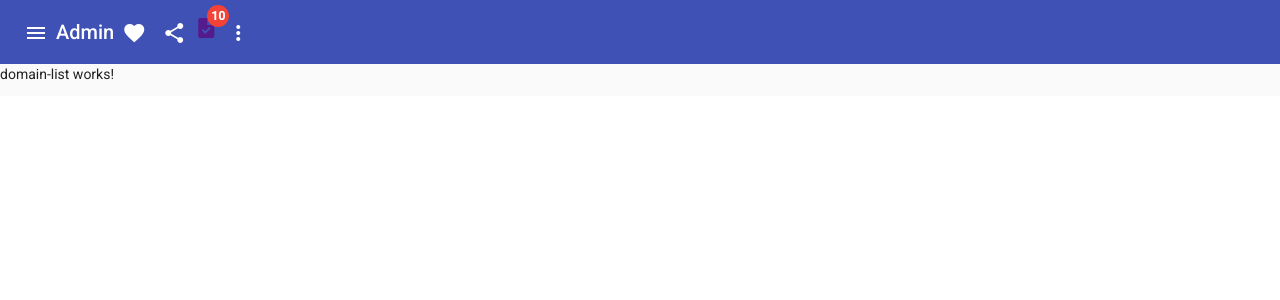
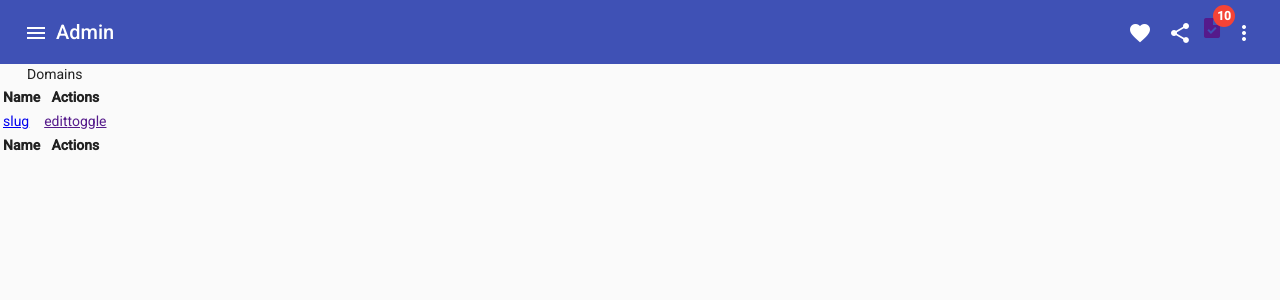
Before and after one commit to beowulf1416/health, an Angular app in the folder ui/src/admin/: page /domains in a window 1280 px wide. Shown: the top 300 px of the page. Built offline with nearby package versions, Linux system fonts and the light colour scheme.

Commit message:
modify domain, role and user modules

```diff
--- a/ui/src/admin/src/app/app-routing.module.ts
+++ b/ui/src/admin/src/app/app-routing.module.ts
@@ -6,6 +6,14 @@ const routes: Routes = [
   {
     path: 'domains',
     loadChildren: () => import('./modules/domains/domains.module').then( m => m.DomainsModule)
+  },
+  {
+    path: 'roles',
+    loadChildren: () => import('./modules/roles/roles.module').then( m => m.RolesModule)
+  },
+  {
+    path: 'users',
+    loadChildren: () => import('./modules/users/users.module').then( m => m.UsersModule)
   },
   {
     path: '',
--- a/ui/src/admin/src/app/app.component.html
+++ b/ui/src/admin/src/app/app.component.html
@@ -58,6 +58,8 @@
 
           <mat-nav-list>
             <a mat-list-item routerLink="/domains">Domains</a>
+            <a mat-list-item routerLink="/roles">Roles</a>
+            <a mat-list-item routerLink="/users">Users</a>
           </mat-nav-list>
 
         </mat-expansion-panel>
--- a/ui/src/admin/src/app/modules/domains/components/domain-list/domain-list.component.html
+++ b/ui/src/admin/src/app/modules/domains/components/domain-list/domain-list.component.html
@@ -1 +1,28 @@
-<p>domain-list works!</p>
+<div class="component-domain-list">
+    <table>
+        <caption>Domains</caption>
+        <thead>
+            <tr>
+                <th>Name</th>
+                <th>Actions</th>
+            </tr>
+        </thead>
+        <tfoot>
+            <tr>
+                <th>Name</th>
+                <th>Actions</th>
+            </tr>
+        </tfoot>
+        <tbody>
+            <tr>
+                <td>
+                    <a title="view" routerLink="/domains/slug/view">slug</a>
+                </td>
+                <td>
+                    <a title="edit" href="">edit</a>
+                    <a title="toggle" href="">toggle</a>
+                </td>
+            </tr>
+        </tbody>
+    </table>
+</div><!-- .component-domain-list -->
--- a/ui/src/admin/src/app/modules/domains/components/domain/domain.component.html
+++ b/ui/src/admin/src/app/modules/domains/components/domain/domain.component.html
@@ -1 +1,17 @@
-<p>domain works!</p>
+<div class="component-domain">
+    <div class="wrapper-form">
+        <form>
+            <fieldset>
+                <legend>Information</legend>
+                <div class="wrapper-field">
+                    <label for="name">Name</label>
+                    <input type="text" id="name" name="name" class="field-name" required />
+                </div><!-- .wrapper-field -->
+                <div class="wrapper-field">
+                    <label for="slug">Slug</label>
+                    <input type="text" id="slug" name="slug" class="field-slug" required />
+                </div><!-- .wrapper-field -->
+            </fieldset>
+        </form>
+    </div><!-- .wrapper-form -->
+</div><!-- .component-domain -->
--- a/ui/src/admin/src/app/modules/domains/domains-routing.module.ts
+++ b/ui/src/admin/src/app/modules/domains/domains-routing.module.ts
@@ -1,11 +1,16 @@
 import { NgModule } from '@angular/core';
 import { RouterModule, Routes } from '@angular/router';
 import { DomainListComponent } from './components/domain-list/domain-list.component';
+import { DomainComponent } from './components/domain/domain.component';
 
 const routes: Routes = [
   {
     path: '',
     component: DomainListComponent
+  },
+  {
+    path: 'view',
+    component: DomainComponent
   }
 ];
 
--- a/ui/src/admin/src/app/modules/roles/components/role-list/role-list.component.html
+++ b/ui/src/admin/src/app/modules/roles/components/role-list/role-list.component.html
@@ -1 +1,28 @@
-<p>role-list works!</p>
+<div class="component-role-list">
+    <table>
+        <caption>Roles</caption>
+        <thead>
+            <tr>
+                <th>Name</th>
+                <th>Actions</th>
+            </tr>
+        </thead>
+        <tfoot>
+            <tr>
+                <th>Name</th>
+                <th>Actions</th>
+            </tr>
+        </tfoot>
+        <tbody>
+            <tr>
+                <td>
+                    <a title="view" routerLink="/role/slug/view">slug</a>
+                </td>
+                <td>
+                    <a title="edit" href="">edit</a>
+                    <a title="toggle" href="">toggle</a>
+                </td>
+            </tr>
+        </tbody>
+    </table>
+</div><!-- .component-role-list -->
--- a/ui/src/admin/src/app/modules/roles/roles-routing.module.ts
+++ b/ui/src/admin/src/app/modules/roles/roles-routing.module.ts
@@ -1,7 +1,18 @@
 import { NgModule } from '@angular/core';
 import { RouterModule, Routes } from '@angular/router';
+import { RoleListComponent } from './components/role-list/role-list.component';
+import { RoleComponent } from './components/role/role.component';
 
-const routes: Routes = [];
+const routes: Routes = [
+  {
+    path: '',
+    component: RoleListComponent
+  },
+  {
+    path: 'view',
+    component: RoleComponent
+  }
+];
 
 @NgModule({
   imports: [RouterModule.forChild(routes)],
--- a/ui/src/admin/src/app/modules/users/components/users-list/users-list.component.html
+++ b/ui/src/admin/src/app/modules/users/components/users-list/users-list.component.html
@@ -1 +1,28 @@
-<p>users-list works!</p>
+<div class="component-user-list">
+    <table>
+        <caption>Users</caption>
+        <thead>
+            <tr>
+                <th>Name</th>
+                <th>Actions</th>
+            </tr>
+        </thead>
+        <tfoot>
+            <tr>
+                <th>Name</th>
+                <th>Actions</th>
+            </tr>
+        </tfoot>
+        <tbody>
+            <tr>
+                <td>
+                    <a title="view" routerLink="/user/slug/view">slug</a>
+                </td>
+                <td>
+                    <a title="edit" href="">edit</a>
+                    <a title="toggle" href="">toggle</a>
+                </td>
+            </tr>
+        </tbody>
+    </table>
+</div><!-- .component-user-list -->
--- a/ui/src/admin/src/app/modules/users/components/users/users.component.html
+++ b/ui/src/admin/src/app/modules/users/components/users/users.component.html
@@ -1 +1,17 @@
-<p>users works!</p>
+<div class="component-user">
+    <div class="wrapper-form">
+        <form>
+            <fieldset>
+                <legend>Information</legend>
+                <div class="wrapper-field">
+                    <label for="name">Name</label>
+                    <input type="text" id="name" name="name" class="field-name" required />
+                </div><!-- .wrapper-field -->
+                <div class="wrapper-field">
+                    <label for="slug">Slug</label>
+                    <input type="text" id="slug" name="slug" class="field-slug" required />
+                </div><!-- .wrapper-field -->
+            </fieldset>
+        </form>
+    </div><!-- .wrapper-form -->
+</div><!-- .component-user -->
--- a/ui/src/admin/src/app/modules/users/users-routing.module.ts
+++ b/ui/src/admin/src/app/modules/users/users-routing.module.ts
@@ -1,7 +1,18 @@
 import { NgModule } from '@angular/core';
 import { RouterModule, Routes } from '@angular/router';
+import { UsersListComponent } from './components/users-list/users-list.component';
+import { UsersComponent } from './components/users/users.component';
 
-const routes: Routes = [];
+const routes: Routes = [
+  {
+    path: '',
+    component: UsersListComponent
+  },
+  {
+    path: 'view',
+    component: UsersComponent
+  }
+];
 
 @NgModule({
   imports: [RouterModule.forChild(routes)],
--- a/ui/src/admin/src/styles.css
+++ b/ui/src/admin/src/styles.css
@@ -2,3 +2,16 @@
 
 html, body { height: 100%; }
 body { margin: 0; font-family: Roboto, "Helvetica Neue", sans-serif; }
+
+.container-app {
+    height: 100%;
+}
+
+.container-app mat-sidenav-container {
+    height: 100%;
+}
+
+
+.container-app .spacer {
+    flex: 1 1 auto;
+}
```
